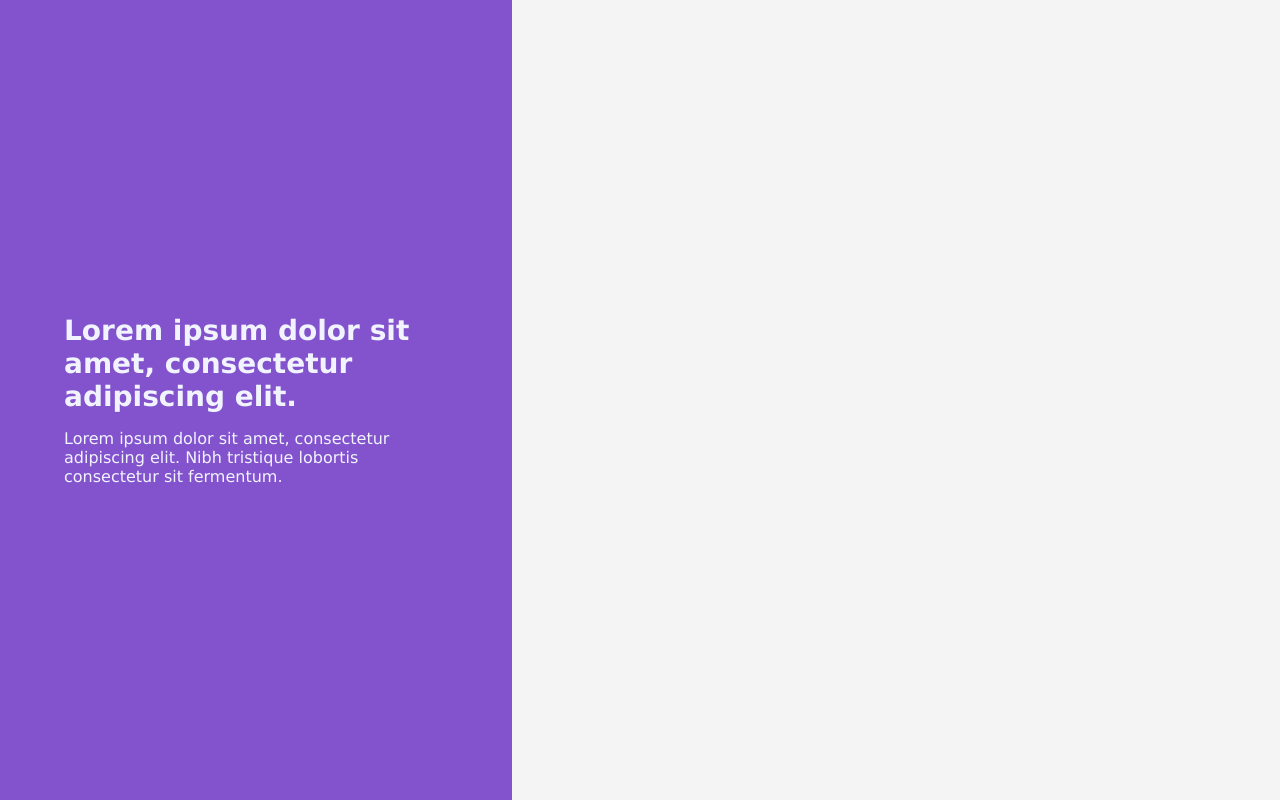
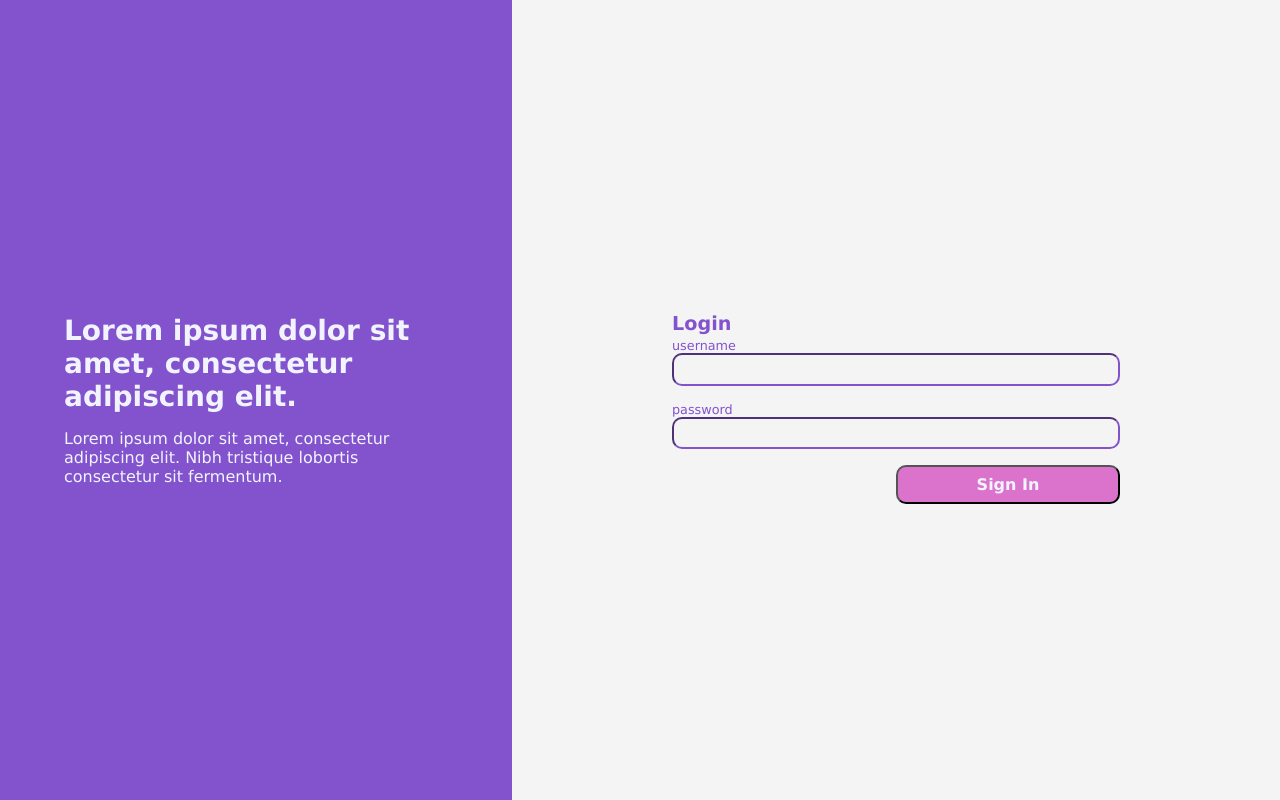
Before and after one commit to NatanDuarte/simple-login, a React (Create React App) app: page / in a window 1280 px wide. Built offline with nearby package versions, Linux system fonts and the light colour scheme.

Commit message:
feat: form container extracted

```diff
--- a/src/App.js
+++ b/src/App.js
@@ -1,6 +1,7 @@
 import React from 'react';
 import Container from './components/container/';
 import LeadingContainer from './components/leading-container/';
+import FormCotainer from './components/form-container';
 import { GlobalStyle } from './components/GlobalStyle';
 
 export default function App() {
@@ -9,6 +10,7 @@ export default function App() {
         <GlobalStyle/>
         <Container>
             <LeadingContainer>This is a Leading text</LeadingContainer>
+            <FormCotainer></FormCotainer>
         </Container>
         </>
     );
```
